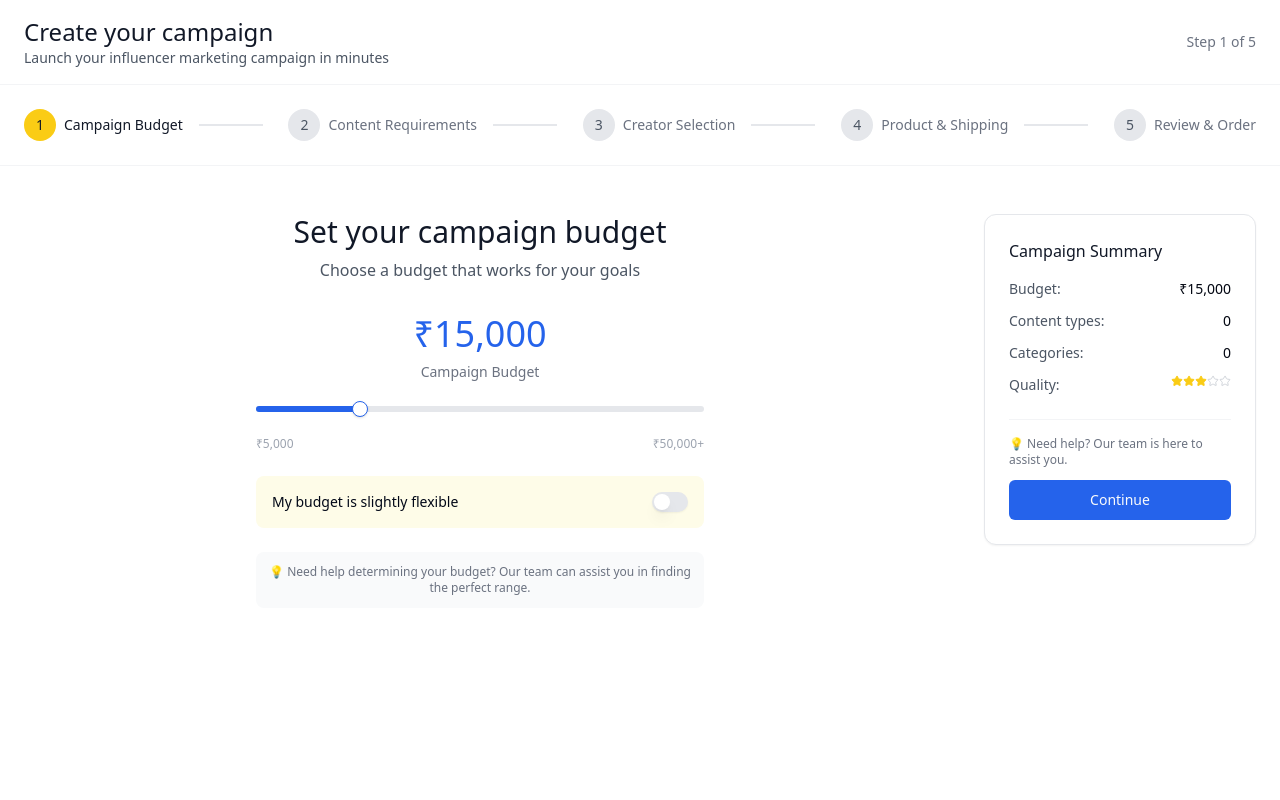
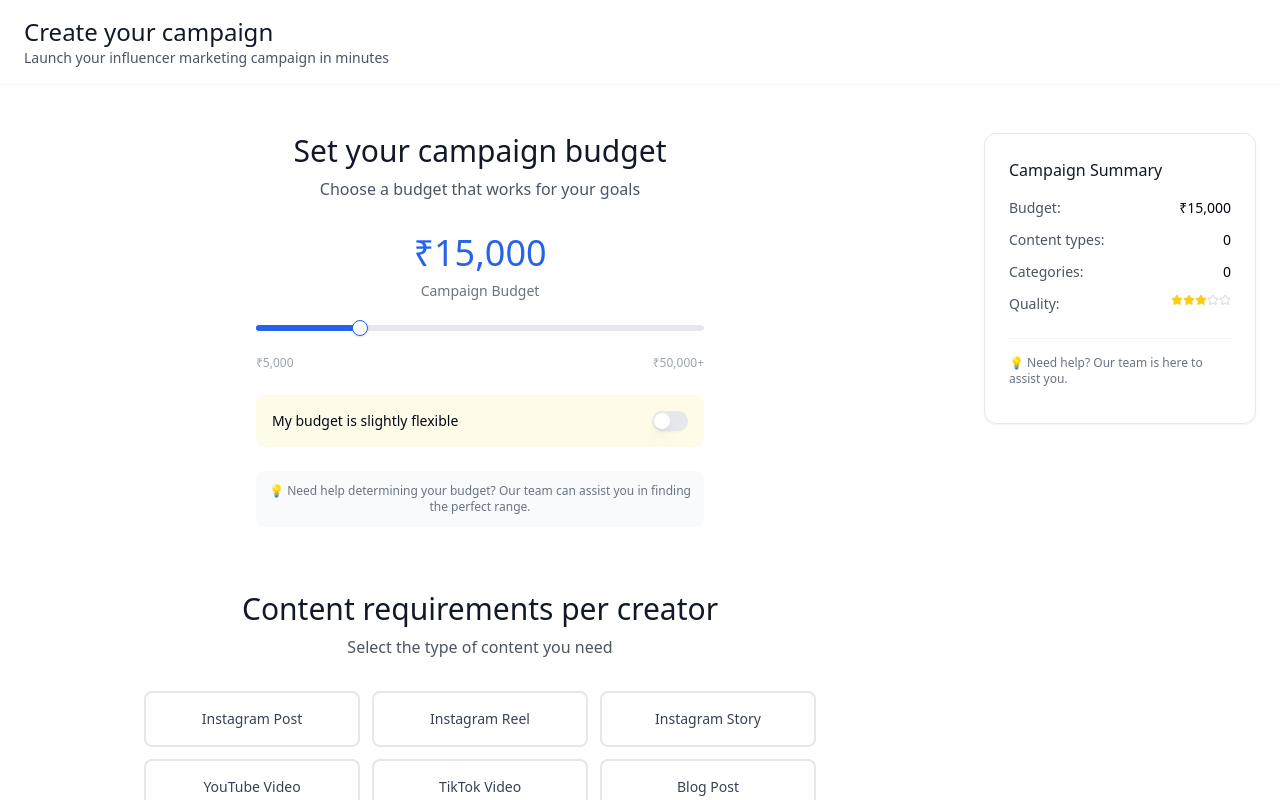
Before and after one commit to TeamCampayn/campayn_frontend, a React (Vite) app: page / in a window 1280 px wide. Shown: the top 800 px of the page. Built offline with nearby package versions, Linux system fonts and the light colour scheme.

Commit message:
Refactor: Combine all steps into a single page
Consolidate all campaign creation steps into a single page for a streamlined user experience.

```diff
--- a/src/App.tsx
+++ b/src/App.tsx
@@ -24,14 +24,6 @@ interface CampaignData {
   productCategory: string;
 }
 
-const steps = [
-  'Campaign Budget',
-  'Content Requirements',
-  'Creator Selection',
-  'Product & Shipping',
-  'Review & Order'
-]
-
 const contentTypeOptions = [
   'Instagram Post', 'Instagram Reel', 'Instagram Story',
   'YouTube Video', 'TikTok Video', 'Blog Post'
@@ -47,7 +39,6 @@ const productCategories = [
 ]
 
 function App() {
-  const [currentStep, setCurrentStep] = useState(0)
   const [campaignData, setCampaignData] = useState<CampaignData>({
     budget: 15000,
     flexibleBudget: false,
@@ -73,20 +64,36 @@ function App() {
       : [...array, item]
   }
 
-  const canProceed = () => {
-    switch (currentStep) {
-      case 0: return campaignData.budget > 0
-      case 1: return campaignData.contentTypes.length > 0
-      case 2: return campaignData.categories.length > 0
-      case 3: return campaignData.productName && campaignData.productLink && campaignData.retailValue > 0
-      default: return true
-    }
+  const isFormValid = () => {
+    return campaignData.budget > 0 &&
+           campaignData.contentTypes.length > 0 &&
+           campaignData.categories.length > 0 &&
+           campaignData.productName &&
+           campaignData.productLink &&
+           campaignData.retailValue > 0
   }
 
-  const renderStepContent = () => {
-    switch (currentStep) {
-      case 0:
   return (
+    <div className="min-h-screen bg-white">
+      {/* Header */}
+      <div className="border-b border-gray-100 bg-white sticky top-0 z-10">
+        <div className="max-w-7xl mx-auto px-6 py-4">
+          <div className="flex items-center justify-between">
+            <div>
+              <h1 className="text-2xl font-light text-gray-900">Create your campaign</h1>
+              <p className="text-sm text-gray-600">Launch your influencer marketing campaign in minutes</p>
+            </div>
+          </div>
+        </div>
+      </div>
+
+      {/* Main Content */}
+      <div className="max-w-7xl mx-auto px-6 py-12">
+        <div className="grid grid-cols-1 lg:grid-cols-4 gap-12">
+          {/* Main Content Area */}
+          <div className="lg:col-span-3 space-y-16">
+
+            {/* Step 1: Campaign Budget */}
             <div className="space-y-8">
               <div className="text-center space-y-2">
                 <h2 className="text-3xl font-light text-gray-900">Set your campaign budget</h2>
@@ -129,10 +136,8 @@ function App() {
                 </div>
               </div>
             </div>
-        )
 
-      case 1:
-        return (
+            {/* Step 2: Content Requirements */}
             <div className="space-y-8">
               <div className="text-center space-y-2">
                 <h2 className="text-3xl font-light text-gray-900">Content requirements per creator</h2>
@@ -181,10 +186,8 @@ function App() {
                 )}
               </div>
             </div>
-        )
 
-      case 2:
-        return (
+            {/* Step 3: Creator Selection */}
             <div className="space-y-8">
               <div className="text-center space-y-2">
                 <h2 className="text-3xl font-light text-gray-900">Choose creator categories</h2>
@@ -251,10 +254,8 @@ function App() {
                 </div>
               </div>
             </div>
-        )
 
-      case 3:
-        return (
+            {/* Step 4: Product & Shipping */}
             <div className="space-y-8">
               <div className="text-center space-y-2">
                 <h2 className="text-3xl font-light text-gray-900">Product & shipping details</h2>
@@ -347,10 +348,8 @@ function App() {
                 </div>
               </div>
             </div>
-        )
 
-      case 4:
-        return (
+            {/* Step 5: Review & Submit */}
             <div className="space-y-8">
               <div className="text-center space-y-2">
                 <h2 className="text-3xl font-light text-gray-900">Review & place order</h2>
@@ -418,78 +417,20 @@ function App() {
                       </div>
                     </div>
                   )}
+
+                  <div className="pt-4">
+                    <Button
+                      onClick={() => alert('Campaign submitted successfully!')}
+                      disabled={!isFormValid()}
+                      className="w-full bg-yellow-500 hover:bg-yellow-600 text-gray-900"
+                    >
+                      Place Order
+                    </Button>
+                  </div>
                 </Card>
               </div>
             </div>
-        )
 
-      default:
-        return null
-    }
-  }
-
-  return (
-    <div className="min-h-screen bg-white">
-      {/* Header */}
-      <div className="border-b border-gray-100 bg-white sticky top-0 z-10">
-        <div className="max-w-7xl mx-auto px-6 py-4">
-          <div className="flex items-center justify-between">
-            <div>
-              <h1 className="text-2xl font-light text-gray-900">Create your campaign</h1>
-              <p className="text-sm text-gray-600">Launch your influencer marketing campaign in minutes</p>
-            </div>
-            <div className="text-sm text-gray-500">
-              Step {currentStep + 1} of {steps.length}
-            </div>
-          </div>
-        </div>
-      </div>
-
-      {/* Progress Steps */}
-      <div className="border-b border-gray-100">
-        <div className="max-w-7xl mx-auto px-6 py-6">
-          <div className="flex items-center justify-between">
-            {steps.map((step, index) => (
-              <div key={step} className="flex items-center">
-                <div className="flex items-center">
-                  <div
-                    className={`w-8 h-8 rounded-full flex items-center justify-center text-sm font-medium transition-all ${
-                      index < currentStep
-                        ? 'bg-blue-500 text-white'
-                        : index === currentStep
-                        ? 'bg-yellow-400 text-gray-900'
-                        : 'bg-gray-200 text-gray-600'
-                    }`}
-                  >
-                    {index < currentStep ? (
-                      <CheckCircle className="w-4 h-4" />
-                    ) : (
-                      index + 1
-                    )}
-                  </div>
-                  <span className={`ml-2 text-sm font-medium ${
-                    index <= currentStep ? 'text-gray-900' : 'text-gray-500'
-                  }`}>
-                    {step}
-                  </span>
-                </div>
-                {index < steps.length - 1 && (
-                  <div className={`ml-4 w-16 h-0.5 ${
-                    index < currentStep ? 'bg-blue-500' : 'bg-gray-200'
-                  }`} />
-                )}
-              </div>
-            ))}
-          </div>
-        </div>
-      </div>
-
-      {/* Main Content */}
-      <div className="max-w-7xl mx-auto px-6 py-12">
-        <div className="grid grid-cols-1 lg:grid-cols-4 gap-12">
-          {/* Main Content Area */}
-          <div className="lg:col-span-3">
-            {renderStepContent()}
           </div>
 
           {/* Right Sidebar */}
@@ -535,36 +476,6 @@ function App() {
                   <div className="text-xs text-gray-500 mb-3">
                     💡 Need help? Our team is here to assist you.
                   </div>
-
-                  <div className="space-y-2">
-                    {currentStep > 0 && (
-                      <Button
-                        variant="outline"
-                        onClick={() => setCurrentStep(prev => prev - 1)}
-                        className="w-full"
-                      >
-                        Back
-                      </Button>
-                    )}
-
-                    {currentStep < steps.length - 1 ? (
-                      <Button
-                        onClick={() => setCurrentStep(prev => prev + 1)}
-                        disabled={!canProceed()}
-                        className="w-full bg-blue-600 hover:bg-blue-700"
-                      >
-                        Continue
-                      </Button>
-                    ) : (
-                      <Button
-                        onClick={() => alert('Campaign submitted successfully!')}
-                        disabled={!canProceed()}
-                        className="w-full bg-yellow-500 hover:bg-yellow-600 text-gray-900"
-                      >
-                        Place Order
-                      </Button>
-                    )}
-                  </div>
                 </div>
               </Card>
             </div>
```
Lines whose indentation alone changed are shown as unchanged.
